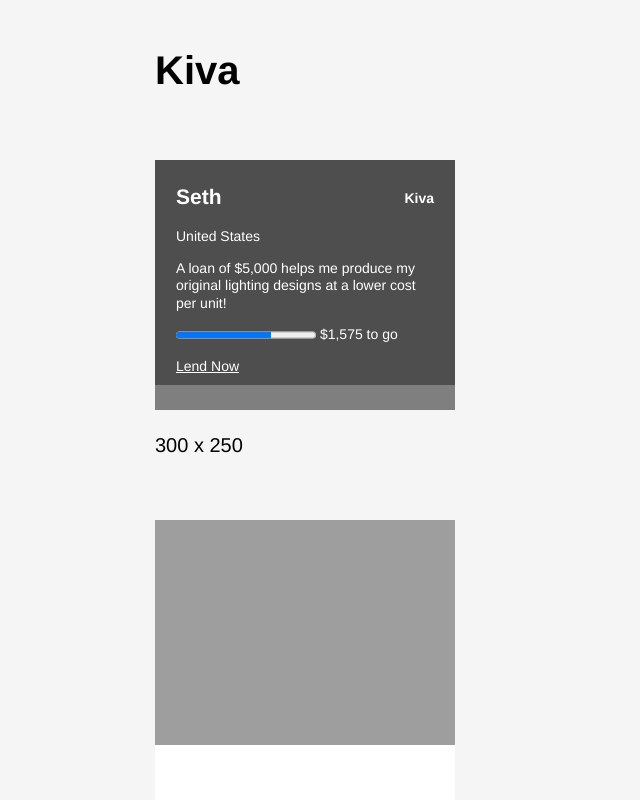
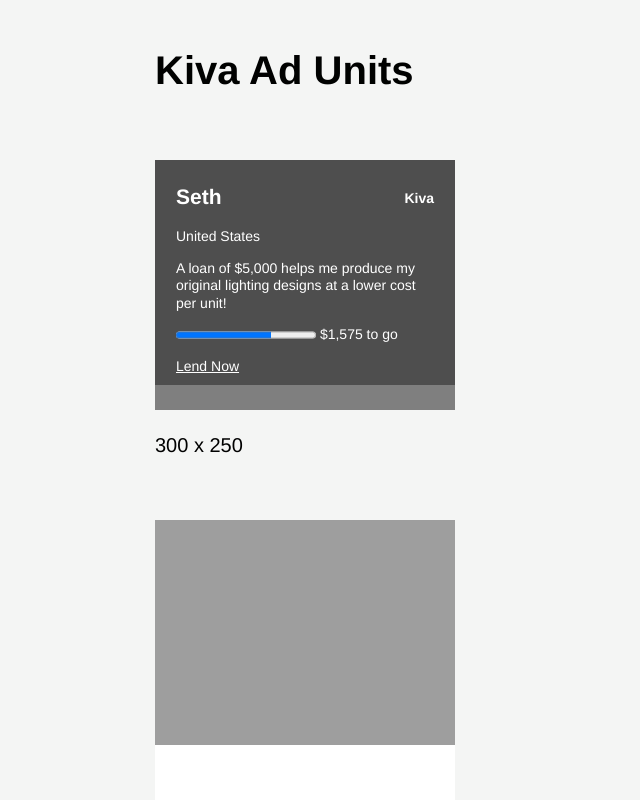
Before and after one commit to jimthoburn/kiva-ad-units, a plain HTML site: page index.html in a window 1280 px wide. Shown: the top 800 px of the page, without its empty margins (0-640 px from the left). Drawn offline with Linux system fonts and the light colour scheme.

Commit message:
Update title

```diff
--- a/index.html
+++ b/index.html
@@ -3,7 +3,7 @@
 <head>
   <meta charset="utf-8" />
   <meta name="viewport" content="width=device-width, initial-scale=1" />
-  <title>Kiva</title>
+  <title>Kiva Ad Units</title>
   <style type="text/css">
     html, body, #outer-outer-container, #outer-container {
       height: 100%;
@@ -74,7 +74,7 @@
       <div id="container">
 
         <header>
-          <h1 style="margin-bottom: 0">Kiva</h1>
+          <h1 style="margin-bottom: 0">Kiva Ad Units</h1>
           <!--
           <a href="kiva-ads.zip">
             Download all files
```
